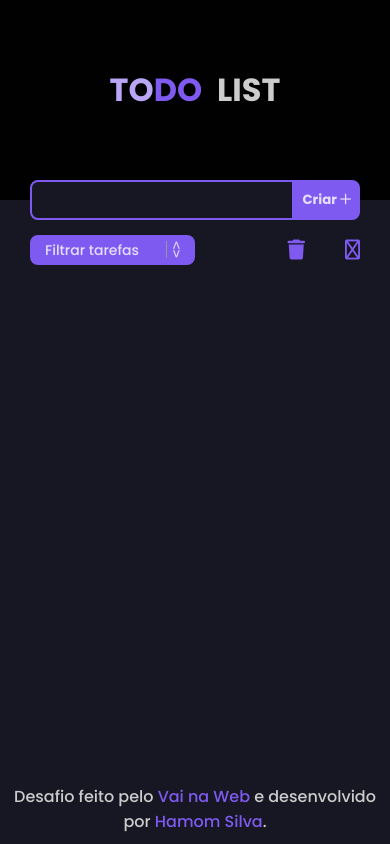
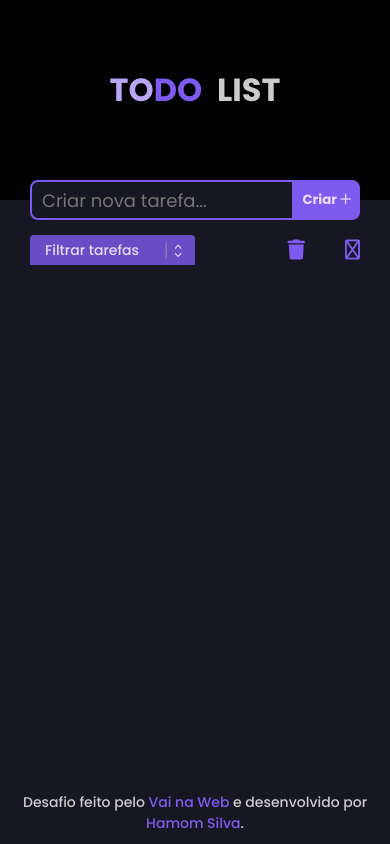
Before and after one commit to hamomgs/todo-app, a React (Create React App) app: page / in a window 390 px wide. Built offline with nearby package versions, Linux system fonts and the light colour scheme; some icons are missing.

Commit message:
mobile responsive | placeholder

```diff
--- a/src/assets/styles/styles.js
+++ b/src/assets/styles/styles.js
@@ -44,7 +44,7 @@ export const FormAddTask = styled.form`
     height: 40px;
     border: solid 2px #7f5af0;
     background-color: #161722;
-    font-size: 20px;
+    font-size: 18px;
     border-radius: 8px 0 0 8px;
     padding: 10px;
     color: #ccc;
@@ -77,6 +77,10 @@ export const AddIcon = styled.i`
   .createTaskBtn:hover & {
     transform: rotate(180deg);
     color: #fff;
+
+    @media screen and (max-width: 650px) {
+      font-size: 14px;
+    }
   }
 `
 
@@ -86,6 +90,11 @@ export const AlertError = styled.p`
   left: 5px;
   color: #f00c;
   font-weight: 500;
+
+  @media screen and (max-width: 650px) {
+    font-size: 14px;
+    left: 30px;
+  }
 `
 
 export const ToDoFilterContainer = styled.div`
@@ -113,38 +122,47 @@ export const ShowContainer = styled.div`
   &:after {
     content: '<>';
     position: absolute;
-    font: 14px "Consolas", monospace;
+    right: 11px;
+    top: 10px;
+    font-size: 14px;
     color: #fffc;
     -webkit-transform: rotate(90deg);
     -moz-transform: rotate(90deg);
     -ms-transform: rotate(90deg);
     transform: rotate(90deg);
-    right: 11px;
-    top: 10px;
-    padding: 0 0 2px;
     border-bottom: 1px solid #999;
   }
 
   select {
-    display: block;
-    cursor: pointer;
-    outline: none;
     width: 100%;
     max-width: 320px;
     height: 30px;
+    cursor: pointer;
+    outline: none;
     margin: 5px 0px;
     padding: 0px 15px;
     font-size: 14px;
     font-weight: 500;
     color: #fffc;
     border: none;
-    border-radius: 8px;
+    border-radius: 4px 4px 0 0;
     -ms-word-break: normal;
     word-break: normal;
     -webkit-appearance: none;
     -moz-appearance: none;
     appearance: none;
-    background-color: #7f5af0;
+    background-color: #7f5af0cc;
+
+    option {
+      background: #7f5af0;
+      @media screen and (max-width: 650px) {
+        font-size: 10px;
+      }
+    }
+
+    option[value="none"] {
+      background: #c6abf9;
+    }
   }
 `
 
@@ -362,7 +380,7 @@ export const EditInput = styled.input`
   border: solid 2px #7f5af0;
   border-radius: 5px;
   color: #ccc;
-  font-size: 20px;
+  font-size: 18px;
   padding: 10px;
   background-color: transparent;
 `;
@@ -470,6 +488,9 @@ export const Footer = styled.footer`
     color: #ccc;
     font-weight: 500;
     text-align: center;
+    @media screen and (max-width: 650px) {
+      font-size: 14px;
+    }
 
     a {
       color: #7f5af0;
--- a/src/components/Footer.js
+++ b/src/components/Footer.js
@@ -6,9 +6,9 @@ const Footer = () => {
     <S.Footer>
       <p>
         Desafio feito pelo
-        <a href="https://www.vainaweb.com.br/" target='_blank' rel="noopener noreferrer" title='Visitar página'> Vai na Web </a>
+        <a href='https://www.vainaweb.com.br/' target='_blank' rel='noopener noreferrer' title='Visitar página'> Vai na Web </a>
         e desenvolvido por
-        <a href="https://github.com/hamomgs" target='_blank' rel="noopener noreferrer" title='Visitar página'> Hamom Silva</a>.
+        <a href='https://github.com/hamomgs' target='_blank' rel='noopener noreferrer' title='Visitar página'> Hamom Silva</a>.
       </p>
     </S.Footer>
   )
--- a/src/components/Main.js
+++ b/src/components/Main.js
@@ -192,7 +192,7 @@ export default class Main extends Component {
     e.preventDefault()
     e.stopPropagation()
 
-    // pegar o id da task que vai ser a "dropzone"
+    // pegar o id da task que vai ser a 'dropzone'
     let currentId = idItem
     // pegar id da task que esta sendo arrastada
     let id = Number(e.dataTransfer.getData('id'))
@@ -225,9 +225,8 @@ export default class Main extends Component {
     e.target.classList.remove('over');
   }
 
-
   handleChangeFilter = () => {
-    let select = document.querySelector('#filterList');
+    const select = document.querySelector('#filterList');
 	  let value = select.options[select.selectedIndex].value;
     if (value === '0'){
       this.handleClickFilterAll()
@@ -246,6 +245,7 @@ export default class Main extends Component {
             value={this.state.task}
             onChange={e => {this.handleChangeNewTask(e)}}
             className='createTaskInput'
+            placeholder='Criar nova tarefa...'
             autoFocus
           />
 
@@ -254,29 +254,33 @@ export default class Main extends Component {
             className='createTaskBtn'
             title='Criar nova tarefa'
           >
-            Criar <S.AddIcon className="fa-regular fa-plus"></S.AddIcon>
+            Criar <S.AddIcon className='fa-regular fa-plus'></S.AddIcon>
           </button>
           <S.AlertError id='alert'></S.AlertError>
         </S.FormAddTask>
 
         <S.ToDoFilterContainer>
-            <S.ShowContainer>
-              <select defaultValue="none" id="filterList" onChange={() => {this.handleChangeFilter()}}>
-                <option value="none" disabled>Filtrar tarefas</option>
-                <option value="0">Todas</option>
-                <option value="1">Concluídas</option>
-                <option value="2">Não concluídas</option>
-              </select>
-            </S.ShowContainer>
+          <S.ShowContainer>
+            <select
+              defaultValue='none'
+              id='filterList'
+              onChange={() => {this.handleChangeFilter()}}
+            >
+              <option value='none' disabled>Filtrar tarefas</option>
+              <option value='0'>Todas</option>
+              <option value='1'>Concluídas</option>
+              <option value='2'>Não concluídas</option>
+            </select>
+          </S.ShowContainer>
           <S.DeleteOrderContainer>
             <S.DeleteBtn
               onClick={() => {this.handleClickClearAll()}}
-              className="fa-solid fa-trash clearAll"
+              className='fa-solid fa-trash clearAll'
               title='Apagar todas as tarefas'
             ></S.DeleteBtn>
             <S.DeleteBtn
               onClick={() => {this.handleClickClearCompleted()}}
-              className="fa-solid fa-trash-check clearAll"
+              className='fa-solid fa-trash-check clearAll'
               title='Apagar todas as tarefas feitas'
             ></S.DeleteBtn>
             <S.ChangeOrder
--- a/src/components/ToDoItem.js
+++ b/src/components/ToDoItem.js
@@ -2,23 +2,12 @@ import React from 'react'
 import * as S from '../assets/styles/styles.js'
 
 export const ToDoItem = ({
-  indexValue,
-  id,
-  draggableOnOff,
-  dragdrop,
-  dragstart,
-  dragenter,
-  dragleave,
-  completed,
-  handleClickCheck,
-  task,
-  onsubmit,
-  openModal,
-  deleteTask,
-  closeModal,
-  editValue,
-  changeEditValue,
-  editInputValue
+  indexValue, id, draggableOnOff,
+  dragdrop, dragstart, dragenter,
+  dragleave, completed, handleClickCheck,
+  task, onsubmit, openModal,
+  deleteTask, closeModal, editValue,
+  changeEditValue, editInputValue
 }) => {
   return (
     <S.TaskContainer
@@ -28,6 +17,7 @@ export const ToDoItem = ({
       onDragStart={dragstart}
       onDragEnter={dragenter}
       onDragLeave={dragleave}
+      title='Clique e segure para arrastar tarefa.'
     >
       <S.TaskBox>
         <S.CheckIcon
@@ -40,8 +30,8 @@ export const ToDoItem = ({
       </S.TaskBox>
 
       <S.BtnContainer className='BtnContainer'>
-        <S.EditBtn onClick={openModal} className="fa-solid fa-pen" title='Editar tarefa'></S.EditBtn>
-        <S.DeleteBtn onClick={deleteTask} className="fa-solid fa-xmark-large" title='Apagar tarefa'></S.DeleteBtn>
+        <S.EditBtn onClick={openModal} className='fa-solid fa-pen' title='Editar tarefa'></S.EditBtn>
+        <S.DeleteBtn onClick={deleteTask} className='fa-solid fa-xmark-large' title='Apagar tarefa'></S.DeleteBtn>
       </S.BtnContainer>
 
       <S.EditTaskModal
@@ -52,6 +42,7 @@ export const ToDoItem = ({
           <S.EditInput
             onChange={changeEditValue}
             value={editInputValue}
+            placeholder='Editar tarefa...'
           />
           <S.ContainerBtn>
             <S.CancelConfirmEdit type='button' onClick={closeModal}>CANCELAR</S.CancelConfirmEdit>
```
